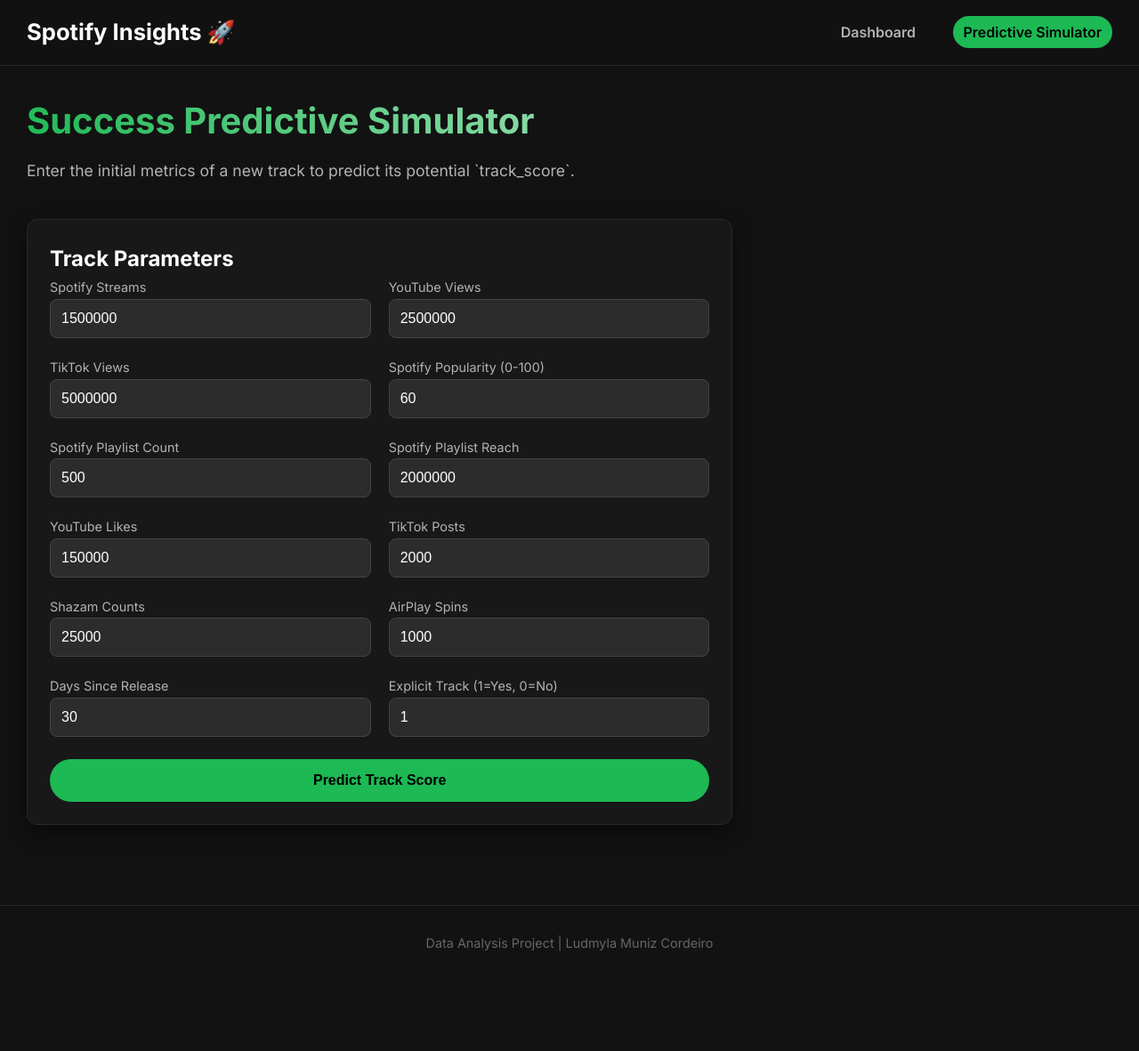
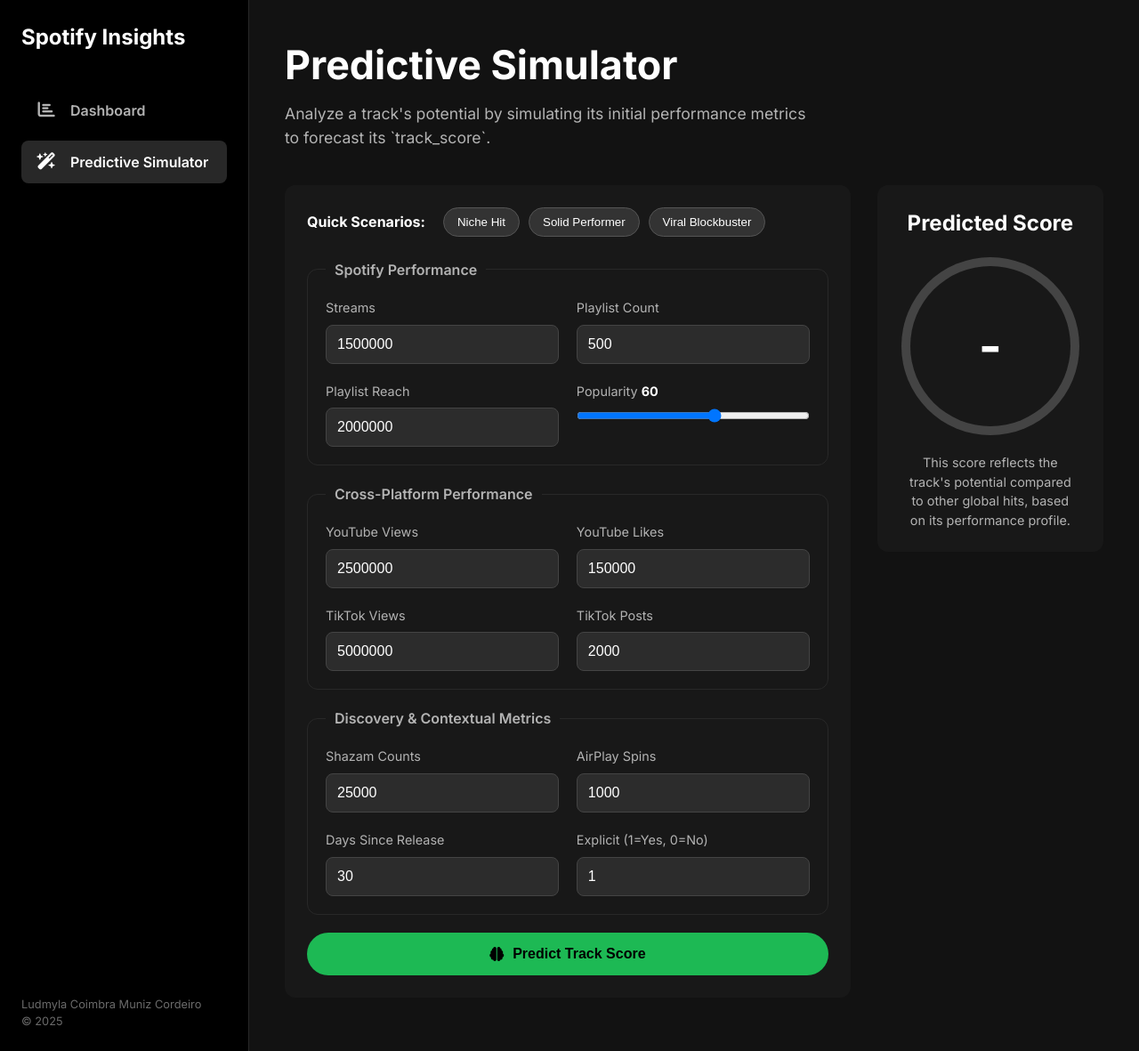
Before and after one commit to NZIBA-22/Spotify-2024-Data-Analysis, a Flask app: page /simulator in a window 1280 px wide. Shown: the whole page at 89% size. Run offline with Flask 3, Linux system fonts and the light colour scheme.

Commit message:
feat(ui): redesign web application with Spotify layout and simulator

```diff
--- a/static/css/style.css
+++ b/static/css/style.css
@@ -1,6 +1,13 @@
+@property --p {
+  syntax: '<angle>';
+  initial-value: 0deg;
+  inherits: false;
+}
+
 :root {
     --font-family: 'Inter', -apple-system, BlinkMacSystemFont, 'Segoe UI', Roboto, 'Helvetica Neue', Arial, sans-serif;
     --background-color: #121212;
+    --sidebar-color: #000000;
     --card-color: #181818;
     --hover-card-color: #282828;
     --border-color: #282828;
@@ -9,247 +16,145 @@
     --primary-accent-color: #1DB954; /* Spotify Green */
     --primary-accent-hover: #1ed760;
     --border-radius: 12px;
-    --box-shadow: 0 8px 24px rgba(0, 0, 0, 0.5);
 }
 
-* {
-    box-sizing: border-box;
-    margin: 0;
-    padding: 0;
-}
-
+* { box-sizing: border-box; margin: 0; padding: 0; }
 body {
     font-family: var(--font-family);
     background-color: var(--background-color);
     color: var(--primary-text-color);
-    line-height: 1.6;
+    line-height: 1.5;
     font-size: 16px;
 }
 
-.container {
-    max-width: 1400px;
-    margin: 0 auto;
-    padding: 30px;
+.app-layout {
+    display: grid;
+    grid-template-columns: 280px 1fr;
+    height: 100vh;
 }
 
-header {
-    background-color: rgba(18, 18, 18, 0.85);
-    backdrop-filter: blur(10px);
-    border-bottom: 1px solid var(--border-color);
-    padding: 0 30px;
-    position: sticky;
-    top: 0;
-    z-index: 1000;
+.sidebar {
+    background-color: var(--sidebar-color);
+    padding: 24px;
+    display: flex;
+    flex-direction: column;
+    border-right: 1px solid var(--border-color);
 }
 
-.nav-container {
-    display: flex;
-    justify-content: space-between;
-    align-items: center;
-    padding: 1rem 0;
-}
-
-.logo {
-    font-size: 1.6rem;
+.sidebar-header .logo {
+    font-size: 1.5rem;
     font-weight: 700;
     color: var(--primary-text-color);
     text-decoration: none;
     transition: color 0.3s ease;
 }
+.sidebar-header .logo:hover { color: var(--primary-accent-color); }
 
-.logo:hover {
-    color: var(--primary-accent-color);
+.main-nav {
+    margin-top: 40px;
+    display: flex;
+    flex-direction: column;
+    gap: 10px;
 }
 
-nav a {
+.main-nav a {
     color: var(--secondary-text-color);
     text-decoration: none;
-    margin-left: 25px;
     font-weight: 600;
-    padding: 8px 12px;
-    border-radius: 50px;
-    transition: color 0.3s ease, background-color 0.3s ease;
+    padding: 12px 16px;
+    border-radius: 8px;
+    display: flex;
+    align-items: center;
+    gap: 15px;
+    transition: color 0.2s ease, background-color 0.2s ease;
 }
 
-nav a:hover {
+.main-nav a:hover {
     color: var(--primary-text-color);
+    background-color: var(--hover-card-color);
 }
 
-nav a.active {
-    color: #000000;
-    background-color: var(--primary-accent-color);
+.main-nav a.active {
+    color: var(--primary-text-color);
+    background-color: #282828;
+}
+
+.main-nav a i {
+    font-size: 1.2rem;
+    width: 24px;
+    text-align: center;
+}
+
+.sidebar-footer {
+    margin-top: auto;
+    font-size: 0.8rem;
+    color: #6a6a6a;
+}
+
+.main-content {
+    overflow-y: auto;
+    padding: 40px;
 }
 
 .page-title {
-    font-size: 2.5rem;
+    font-size: 2.8rem;
     font-weight: 700;
-    margin-bottom: 10px;
-    background: -webkit-linear-gradient(45deg, var(--primary-accent-color), #FFFFFF);
-    -webkit-background-clip: text;
-    -webkit-text-fill-color: transparent;
+    margin-bottom: 8px;
 }
-
 .subtitle {
     color: var(--secondary-text-color);
     margin-top: 0;
     margin-bottom: 40px;
     font-size: 1.1rem;
+    max-width: 600px;
 }
-
 .card, .kpi-card {
     background-color: var(--card-color);
     padding: 25px;
     border-radius: var(--border-radius);
-    border: 1px solid var(--border-color);
-    box-shadow: var(--box-shadow);
     margin-bottom: 20px;
-    transition: background-color 0.3s ease, transform 0.3s ease;
 }
-
-.card:hover {
-    background-color: var(--hover-card-color);
-    transform: translateY(-5px);
-}
-
 .kpi-grid {
     display: grid;
     grid-template-columns: repeat(auto-fit, minmax(240px, 1fr));
     gap: 25px;
 }
+.kpi-card h2 {
+    font-size: 1rem; color: var(--secondary-text-color);
+    margin: 0 0 10px 0; font-weight: 600; display: flex; align-items: center; gap: 10px;
+}
+.kpi-card p { font-size: 2rem; font-weight: 700; color: white; margin: 0; }
 
-.kpi-card h2 {
-    font-size: 1rem;
-    color: var(--secondary-text-color);
-    margin: 0 0 10px 0;
-    font-weight: 600;
-}
+table { width: 100%; border-collapse: collapse; }
+th, td { padding: 15px; text-align: left; border-bottom: 1px solid var(--border-color); }
+tr:last-child td { border-bottom: none; }
+thead th { color: var(--secondary-text-color); font-weight: 600; text-transform: uppercase; font-size: 0.8rem; }
 
-.kpi-card p {
-    font-size: 2.5rem;
-    font-weight: 700;
-    color: white;
-    margin: 0;
-}
+.simulator-container { display: grid; grid-template-columns: 2.5fr 1fr; gap: 30px; align-items: flex-start; }
+fieldset { border: 1px solid var(--border-color); border-radius: var(--border-radius); padding: 20px; margin-bottom: 20px; }
+legend { padding: 0 10px; font-weight: 600; color: var(--secondary-text-color); }
+.presets { margin-bottom: 25px; display: flex; gap: 10px; align-items: center; }
+.presets h3 { font-size: 1rem; margin-right: 10px; }
+.preset-btn { background: #333; border: 1px solid #555; color: white; padding: 8px 15px; border-radius: 20px; cursor: pointer; transition: all 0.2s ease; }
+.preset-btn:hover { background: var(--primary-accent-color); color: black; border-color: var(--primary-accent-color); }
 
-table {
-    width: 100%;
-    border-collapse: collapse;
-}
+.form-grid { display: grid; grid-template-columns: 1fr 1fr; gap: 20px; }
+.form-group { display: flex; flex-direction: column; }
+.form-group label { margin-bottom: 8px; font-size: 0.9rem; color: var(--secondary-text-color); }
+.form-group label span { font-weight: bold; color: white; }
+.form-group input { background-color: #2c2c2c; border: 1px solid #444; border-radius: 8px; padding: 12px; color: white; font-size: 1rem; width: 100%; }
+input[type=range] { padding: 0; }
+.predict-button { background-color: var(--primary-accent-color); color: #000000; border: none; padding: 15px 25px; border-radius: 50px; font-size: 1rem; font-weight: 700; cursor: pointer; transition: all 0.2s ease; margin-top: 10px; width: 100%; display: flex; align-items: center; justify-content: center; gap: 10px; }
+.predict-button:hover { background-color: var(--primary-accent-hover); transform: scale(1.03); }
 
-th, td {
-    padding: 15px;
-    text-align: left;
-    border-bottom: 1px solid var(--border-color);
-}
+.result-card { text-align: center; }
+.result-card h2 { color: white; margin-bottom: 20px; }
+.gauge { width: 200px; height: 200px; margin: 0 auto; }
+.gauge-body { width: 100%; height: 100%; position: relative; }
+.gauge-fill { position: absolute; top: 0; left: 0; width: 100%; height: 100%; background: conic-gradient(var(--primary-accent-color) var(--p), #444 var(--p)); border-radius: 50%; transition: --p 0.5s ease-in-out; }
+.gauge-cover { position: absolute; top: 10px; left: 10px; width: 180px; height: 180px; background: var(--card-color); border-radius: 50%; display: flex; align-items: center; justify-content: center; }
+.prediction-score { font-size: 3.5rem; font-weight: 700; color: var(--primary-text-color); }
+.prediction-text { color: var(--secondary-text-color); font-size: 0.9rem; padding: 0 10px; margin-top: 20px; }
 
-tr:last-child td {
-    border-bottom: none;
-}
-
-thead th {
-    color: var(--secondary-text-color);
-    font-weight: 600;
-    text-transform: uppercase;
-    font-size: 0.8rem;
-}
-
-.simulator-container {
-    display: grid;
-    grid-template-columns: 2fr 1fr;
-    gap: 30px;
-    align-items: flex-start;
-}
-
-.form-grid {
-    display: grid;
-    grid-template-columns: 1fr 1fr;
-    gap: 20px;
-}
-
-.form-group label {
-    margin-bottom: 8px;
-    font-size: 0.9rem;
-    color: var(--secondary-text-color);
-}
-
-.form-group input {
-    background-color: #2c2c2c;
-    border: 1px solid #444;
-    border-radius: 8px;
-    padding: 12px;
-    color: white;
-    font-size: 1rem;
-    transition: border-color 0.3s ease, box-shadow 0.3s ease;
-    width: 100%;
-}
-
-.form-group input:focus {
-    outline: none;
-    border-color: var(--primary-accent-color);
-    box-shadow: 0 0 0 3px rgba(29, 185, 84, 0.3);
-}
-
-.predict-button {
-    background-color: var(--primary-accent-color);
-    color: #000000;
-    border: none;
-    padding: 15px 25px;
-    border-radius: 50px;
-    font-size: 1rem;
-    font-weight: 700;
-    cursor: pointer;
-    transition: background-color 0.3s ease, transform 0.2s ease;
-    margin-top: 25px;
-    width: 100%;
-}
-
-.predict-button:hover {
-    background-color: var(--primary-accent-hover);
-    transform: scale(1.03);
-}
-
-.result-card {
-    text-align: center;
-    background: linear-gradient(145deg, #2a2a2a, var(--card-color));
-}
-
-.result-card h2 {
-    color: white;
-}
-
-.prediction-score {
-    font-size: 5rem;
-    font-weight: 700;
-    color: var(--primary-accent-color);
-    margin: 10px 0;
-    line-height: 1;
-}
-
-.prediction-text {
-    color: var(--secondary-text-color);
-    font-size: 0.9rem;
-}
-
-footer {
-    text-align: center;
-    padding: 30px;
-    margin-top: 40px;
-    color: #666;
-    font-size: 0.9rem;
-    border-top: 1px solid var(--border-color);
-}
-
-@media (max-width: 992px) {
-    .simulator-container {
-        grid-template-columns: 1fr;
-    }
-}
-
-@media (max-width: 768px) {
-    .form-grid {
-        grid-template-columns: 1fr;
-    }
-    .page-title {
-        font-size: 2rem;
-    }
-}
+@media (max-width: 1200px) { .simulator-container { grid-template-columns: 1fr; } }
+@media (max-width: 768px) { .form-grid { grid-template-columns: 1fr; } .app-layout { grid-template-columns: 1fr; } .sidebar { display: none; } .main-content { padding: 20px; } }
--- a/templates/_layout.html
+++ b/templates/_layout.html
@@ -8,22 +8,34 @@
     <link rel="preconnect" href="https://fonts.googleapis.com">
     <link rel="preconnect" href="https://fonts.gstatic.com" crossorigin>
     <link href="https://fonts.googleapis.com/css2?family=Inter:wght@400;600;700&display=swap" rel="stylesheet">
+    <link rel="stylesheet" href="https://cdnjs.cloudflare.com/ajax/libs/font-awesome/6.5.2/css/all.min.css">
 </head>
 <body>
-    <header>
-        <div class="container nav-container">
-            <a href="{{ url_for('dashboard') }}" class="logo">Spotify Insights 🚀</a>
-            <nav>
-                <a href="{{ url_for('dashboard') }}" class="{{ 'active' if request.endpoint == 'dashboard' else '' }}">Dashboard</a>
-                <a href="{{ url_for('simulator') }}" class="{{ 'active' if request.endpoint == 'simulator' else '' }}">Predictive Simulator</a>
+    <div class="app-layout">
+        <aside class="sidebar">
+            <div class="sidebar-header">
+                <h1 class="logo">Spotify Insights</h1>
+            </div>
+            <nav class="main-nav">
+                <a href="{{ url_for('dashboard') }}" class="{{ 'active' if request.endpoint == 'dashboard' else '' }}">
+                    <i class="fas fa-chart-bar"></i>
+                    <span>Dashboard</span>
+                </a>
+                <a href="{{ url_for('simulator') }}" class="{{ 'active' if request.endpoint == 'simulator' else '' }}">
+                    <i class="fas fa-magic-wand-sparkles"></i>
+                    <span>Predictive Simulator</span>
+                </a>
             </nav>
-        </div>
-    </header>
-    <main class="container">
-        {% block content %}{% endblock %}
-    </main>
-    <footer>
-        <p>Data Analysis Project | Ludmyla Muniz Cordeiro</p>
-    </footer>
+            <footer class="sidebar-footer">
+                <p>Ludmyla Coimbra Muniz Cordeiro</p>
+                <p>&copy; 2025</p>
+            </footer>
+        </aside>
+
+        <main class="main-content">
+            {% block content %}{% endblock %}
+        </main>
+    </div>
+    {% block scripts %}{% endblock %}
 </body>
 </html>
--- a/templates/simulator.html
+++ b/templates/simulator.html
@@ -3,46 +3,70 @@
 {% block title %}Predictive Simulator{% endblock %}
 
 {% block content %}
-<h1 class="page-title">Success Predictive Simulator</h1>
-<p class="subtitle">Enter the initial metrics of a new track to predict its potential `track_score`.</p>
+<div class="content-header">
+    <h1 class="page-title">Predictive Simulator</h1>
+    <p class="subtitle">Analyze a track's potential by simulating its initial performance metrics to forecast its `track_score`.</p>
+</div>
+
 
 <div class="simulator-container">
     <div class="card form-card">
-        <h2>Track Parameters</h2>
-        <form action="{{ url_for('predict') }}" method="post">
+        <form action="{{ url_for('predict') }}" method="post" id="prediction-form">
+
+            <div class="presets">
+                <h3>Quick Scenarios:</h3>
+                <button type="button" class="preset-btn" onclick="applyPreset('niche')">Niche Hit</button>
+                <button type="button" class="preset-btn" onclick="applyPreset('solid')">Solid Performer</button>
+                <button type="button" class="preset-btn" onclick="applyPreset('viral')">Viral Blockbuster</button>
+            </div>
+
+            <fieldset>
+                <legend>Spotify Performance</legend>
                 <div class="form-grid">
                     <div class="form-group">
-                    <label for="spotify_streams">Spotify Streams</label>
+                        <label for="spotify_streams">Streams</label>
                         <input type="number" id="spotify_streams" name="spotify_streams" value="1500000" required>
                     </div>
                     <div class="form-group">
+                        <label for="spotify_playlist_count">Playlist Count</label>
+                        <input type="number" id="spotify_playlist_count" name="spotify_playlist_count" value="500" required>
+                    </div>
+                    <div class="form-group">
+                        <label for="spotify_playlist_reach">Playlist Reach</label>
+                        <input type="number" id="spotify_playlist_reach" name="spotify_playlist_reach" value="2000000" required>
+                    </div>
+                     <div class="form-group slider-group">
+                        <label for="spotify_popularity">Popularity <span id="popularity-value">60</span></label>
+                        <input type="range" id="spotify_popularity" name="spotify_popularity" min="0" max="100" value="60" required oninput="updatePopularity(this.value)">
+                    </div>
+                </div>
+            </fieldset>
+
+            <fieldset>
+                <legend>Cross-Platform Performance</legend>
+                 <div class="form-grid">
+                     <div class="form-group">
                         <label for="youtube_views">YouTube Views</label>
                         <input type="number" id="youtube_views" name="youtube_views" value="2500000" required>
+                    </div>
+                    <div class="form-group">
+                        <label for="youtube_likes">YouTube Likes</label>
+                        <input type="number" id="youtube_likes" name="youtube_likes" value="150000" required>
                     </div>
                     <div class="form-group">
                         <label for="tiktok_views">TikTok Views</label>
                         <input type="number" id="tiktok_views" name="tiktok_views" value="5000000" required>
                     </div>
                      <div class="form-group">
-                    <label for="spotify_popularity">Spotify Popularity (0-100)</label>
-                    <input type="number" id="spotify_popularity" name="spotify_popularity" value="60" required>
-                </div>
-                <div class="form-group">
-                    <label for="spotify_playlist_count">Spotify Playlist Count</label>
-                    <input type="number" id="spotify_playlist_count" name="spotify_playlist_count" value="500" required>
-                </div>
-                <div class="form-group">
-                    <label for="spotify_playlist_reach">Spotify Playlist Reach</label>
-                    <input type="number" id="spotify_playlist_reach" name="spotify_playlist_reach" value="2000000" required>
-                </div>
-                <div class="form-group">
-                    <label for="youtube_likes">YouTube Likes</label>
-                    <input type="number" id="youtube_likes" name="youtube_likes" value="150000" required>
-                </div>
-                <div class="form-group">
                         <label for="tiktok_posts">TikTok Posts</label>
                         <input type="number" id="tiktok_posts" name="tiktok_posts" value="2000" required>
                     </div>
+                </div>
+            </fieldset>
+
+            <fieldset>
+                <legend>Discovery & Contextual Metrics</legend>
+                <div class="form-grid">
                     <div class="form-group">
                         <label for="shazam_counts">Shazam Counts</label>
                         <input type="number" id="shazam_counts" name="shazam_counts" value="25000" required>
@@ -56,20 +80,73 @@
                         <input type="number" id="days_since_release" name="days_since_release" value="30" required>
                     </div>
                     <div class="form-group">
-                    <label for="explicit_track">Explicit Track (1=Yes, 0=No)</label>
+                        <label for="explicit_track">Explicit (1=Yes, 0=No)</label>
                         <input type="number" id="explicit_track" name="explicit_track" min="0" max="1" value="1" required>
                     </div>
                 </div>
-            <button type="submit" class="predict-button">Predict Track Score</button>
+            </fieldset>
+
+            <button type="submit" class="predict-button">
+                <i class="fas fa-brain"></i> Predict Track Score
+            </button>
         </form>
     </div>
 
+    <div class="result-container">
+        <div class="card result-card">
+            <h2>Predicted Score</h2>
+            <div class="gauge">
+                <div class="gauge-body">
+                    <div class="gauge-fill" style="--rotation: {% if prediction %}{{ (prediction | float) * 1.8 }}{% else %}0{% endif %}deg;"></div>
+                    <div class="gauge-cover">
                         {% if prediction %}
-    <div class="card result-card">
-        <h2>Simulation Result</h2>
-        <p class="prediction-score">{{ prediction }}</p>
-        <p class="prediction-text">This is the track's potential `track_score`, based on its performance profile compared to hundreds of other global hits.</p>
-    </div>
+                            <span class="prediction-score">{{ prediction }}</span>
+                        {% else %}
+                            <span class="prediction-score">-</span>
                         {% endif %}
                     </div>
+                </div>
+            </div>
+            <p class="prediction-text">This score reflects the track's potential compared to other global hits, based on its performance profile.</p>
+        </div>
+    </div>
+</div>
 {% endblock %}
+
+{% block scripts %}
+<script>
+    function updatePopularity(value) {
+        document.getElementById('popularity-value').textContent = value;
+    }
+
+    const presets = {
+        'niche': {
+            'spotify_streams': 500000, 'spotify_playlist_count': 150, 'spotify_playlist_reach': 500000,
+            'spotify_popularity': 45, 'youtube_views': 750000, 'youtube_likes': 40000,
+            'tiktok_views': 1000000, 'tiktok_posts': 500, 'shazam_counts': 5000, 'airplay_spins': 50
+        },
+        'solid': {
+            'spotify_streams': 2500000, 'spotify_playlist_count': 800, 'spotify_playlist_reach': 3000000,
+            'spotify_popularity': 65, 'youtube_views': 4000000, 'youtube_likes': 250000,
+            'tiktok_views': 8000000, 'tiktok_posts': 3000, 'shazam_counts': 25000, 'airplay_spins': 1000
+        },
+        'viral': {
+            'spotify_streams': 15000000, 'spotify_playlist_count': 5000, 'spotify_playlist_reach': 20000000,
+            'spotify_popularity': 85, 'youtube_views': 25000000, 'youtube_likes': 1200000,
+            'tiktok_views': 100000000, 'tiktok_posts': 50000, 'shazam_counts': 150000, 'airplay_spins': 5000
+        }
+    };
+    function applyPreset(level) {
+        const form = document.getElementById('prediction-form');
+        const values = presets[level];
+        for (const key in values) {
+            if (form.elements[key]) {
+                form.elements[key].value = values[key];
+                if (key === 'spotify_popularity') {
+                    updatePopularity(values[key]);
+                }
+            }
+        }
+    }
+</script>
+{% endblock %}
```
Also changed, not shown: templates/index.html (+11 -6 lines), README.md, reports/dashboard_screenshot.png (added), reports/simulator_screenshot.png (added). Lines whose indentation alone changed are shown as unchanged.
